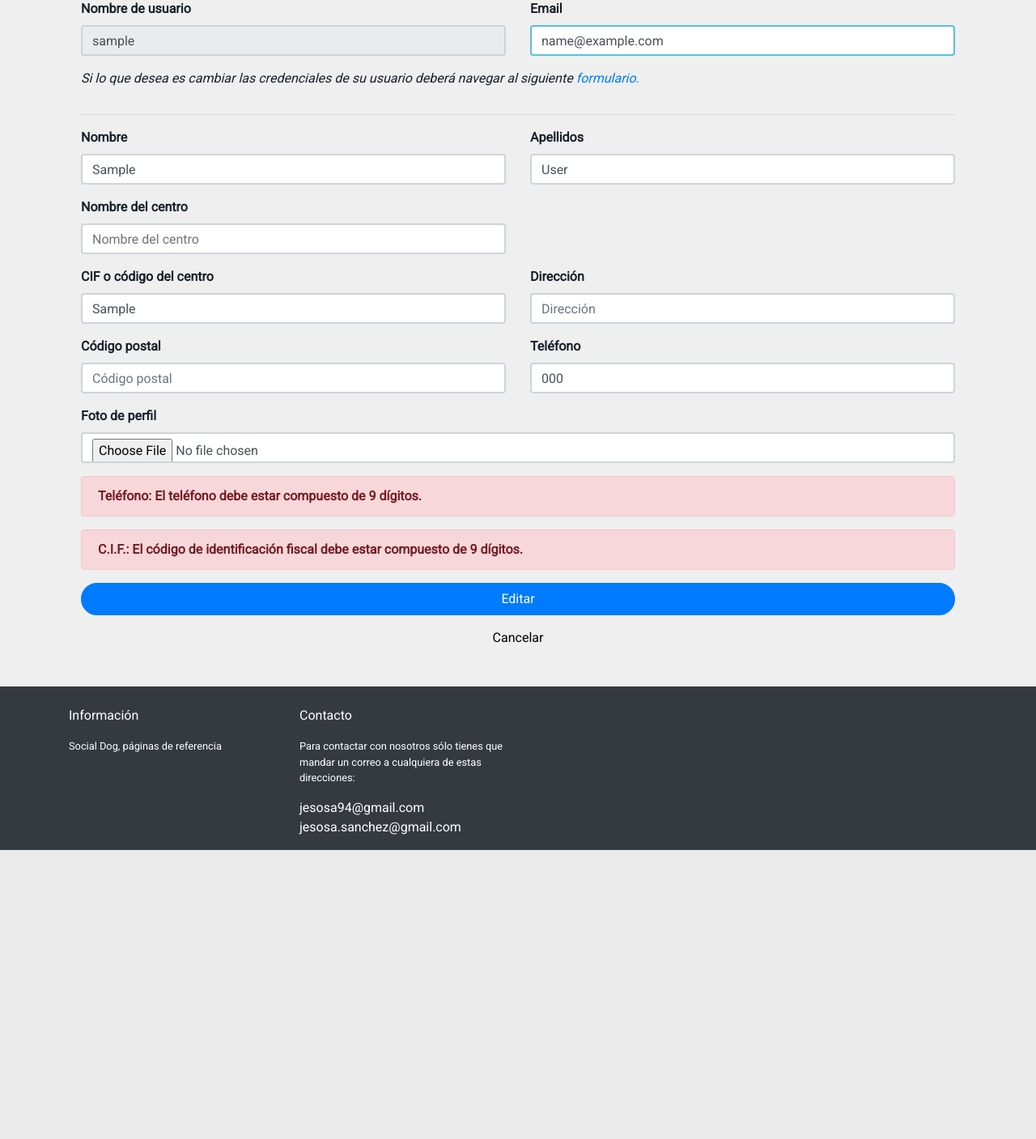
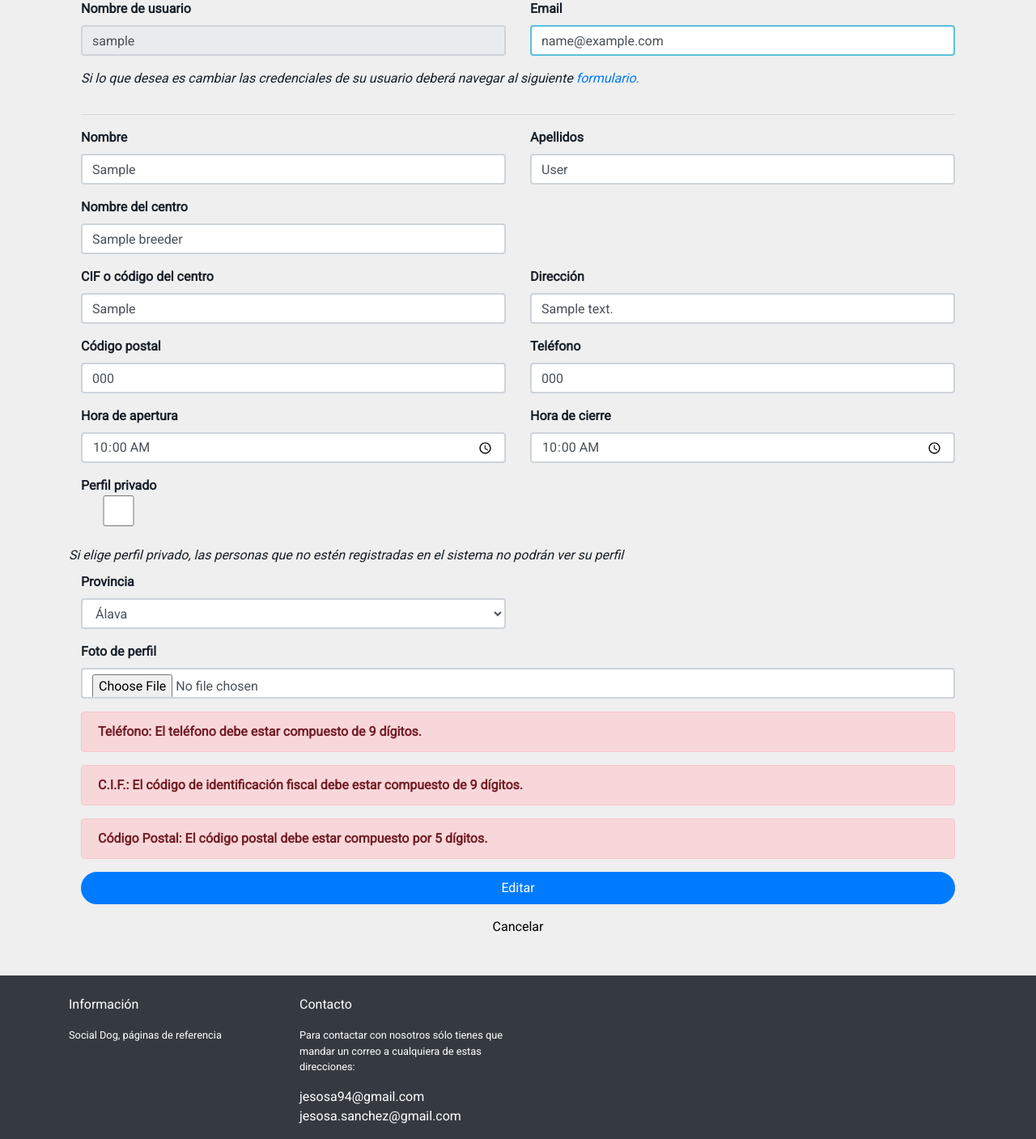
Before and after one commit to jessossan/TFG, a Django app: page /actors/breeder/edit/profile in a window 1280 px wide. Shown: the part 161-1568 px from the top of the page at 81% size. Before the commit the page ends 1211 px from the top, so only its background shows below. Run offline with Django 3.2, Linux system fonts and the light colour scheme; a user stored in the database is signed in; data comes from the database, SQL or seed files in the repository; tables that the repository leaves empty hold one stand-in row (values such as "Sample post"); grey boxes marked "Sample" are stand-in pictures; some libraries are stand-ins or nearby versions.

Commit message:
edición del perfil de criador, a falta de modificación de razas #28

```diff
--- a/socialDog/actors/forms.py
+++ b/socialDog/actors/forms.py
@@ -3,6 +3,7 @@ from django.core.validators import RegexValidator
 from actors.models import validate
 from django.contrib.auth.models import User
 
+from breeds.models import Breed
 from provinces.models import Province
 
 """USUARIO""" # USUARIO
@@ -84,6 +85,15 @@ class EditBreederProfile(forms.Form):
                           validators=[RegexValidator(regex=r'^([G]{1})(\d{8})$',
                                                      message='El código de identificación fiscal debe estar compuesto de 9 dígitos.')],
                           label="C.I.F.")
+    opening = forms.TimeField(label='Hora de apertura')
+    closing = forms.TimeField(label='Hora de cierre')
+    address = forms.CharField(max_length=50, label='Dirección')
+    private = forms.BooleanField(label='Perfil privado', required=False)
+    postalCode = forms.CharField(max_length=5, validators=[RegexValidator(regex=r'^(\d{5})$',
+                                                                          message='El código postal debe estar compuesto por 5 dígitos.'), ],
+                                 label='Código Postal')
+    centerName = forms.CharField(max_length=50, label="Nombre del centro")
+    province = forms.ModelChoiceField(queryset=Province.objects.all(), empty_label=None, label='Provincia')
 
 
 class EditBreederPass(forms.Form):
--- a/socialDog/actors/templates/breeders/editBreederProfile.html
+++ b/socialDog/actors/templates/breeders/editBreederProfile.html
@@ -83,6 +83,43 @@
                                        placeholder="Tel&#233;fono" value="{{ form.phone.value|default:'' }}" required/>
                             </div>
 
+                            <div class="col-xs-6 col-md-6 form-group">
+                                <label for="opening" class="control-label">Hora de apertura</label>
+                                <input type=time class="form-control" name="opening" id="opening" placeholder="Hora de apertura"
+                                       value="{{ breeder.opening|time:'H:i' }}" required/>
+                            </div>
+
+                            <div class="col-xs-6 col-md-6 form-group">
+                                <label for="closing" class="control-label">Hora de cierre</label>
+                                <input type=time  class="form-control" name="closing" id="closing" placeholder="Hora de cierre"
+                                   value="{{ breeder.closing|time:'H:i'}}"required/>
+                            </div>
+
+                            {% if breeder.private == True %}
+                            <div class="col-xs-12 col-md-12 form-group">
+                                <label for="private" class="control-label">Perfil privado
+                                    <input type=checkbox checked class="form-control" name="private" id="private" /></label>
+                            </div>
+                            {% else %}
+                            <div class="col-xs-12 col-md-12 form-group">
+                                <label for="private2" class="control-label">Perfil privado
+                                    <input type=checkbox class="form-control" name="private2" id="private2" /></label>
+                            </div>
+                            {% endif %}
+                                <i>Si elige perfil privado, las personas que no estén registradas en el sistema no podrán ver su perfil</i>
+                            <hr/>
+
+                            <div class="col-xs-6 col-md-6 form-group">
+                                <label for="province" class="control-label">Provincia</label>
+                                <select class="form-control" id="province" name="province" required>
+                                    <!-- Si viene de validacion, pinta la anterior -->
+                                        <option value="{{ breeder.province.id }}" selected="selected">{{ breeder.province.name }}</option>
+                                        {% for p in provincesAux %}
+                                            <option value="{{ p.id }}">{{ p.name }}</option>
+                                        {% endfor %}
+                                </select>
+                            </div>
+
                             <div class="col-xs-12 col-md-12 form-group">
                                 <label for="photo" class="control-label">Foto de perfil</label>
                                 <input class="form-control" name="photo" id="photo" type="file"
@@ -95,9 +132,12 @@
                         {% if form.errors %}
                             {% for field in form %}
                                 {% for error in field.errors %}
-                                    <div class="alert alert-danger">
-                                        <strong>{{ field.label }}: {{ error|escape }}</strong>
-                                    </div>
+                                    <!--Evita el error de provincia, ya que se guarda correctamente -->
+                                    {% if field.label != "Provincia" %}
+                                        <div class="alert alert-danger">
+                                            <strong>{{ field.label }}: {{ error|escape }}</strong>
+                                        </div>
+                                    {% endif %}
                                 {% endfor %}
                             {% endfor %}
                             {% for error in form.non_field_errors %}
--- a/socialDog/actors/views.py
+++ b/socialDog/actors/views.py
@@ -7,7 +7,7 @@ from django.contrib.auth.decorators import login_required
 # Create your views here.
 from stdnum.es import cif
 
-from actors.decorators import user_is_customer, user_is_association
+from actors.decorators import user_is_customer, user_is_association, user_is_breeder
 from actors.forms import EditBreederPass, EditBreederProfile, EditCustomerPass, EditCustomerProfile, \
     EditAssociationProfile, EditAssociationPass
 from provinces.models import Province
@@ -118,6 +118,8 @@ def edit_pass_customer(request):
 
 """CRIADOR""" # CRIADOR
 
+@login_required(login_url='/login/')
+@user_is_breeder
 def edit_profile_breeder(request):
     """
     Edición del perfil Breeder
@@ -151,32 +153,53 @@ def edit_profile_breeder(request):
             email = form.cleaned_data["email"]
             photo = form.cleaned_data["photo"]
             cif = form.cleaned_data["cif"]
+            opening = form.cleaned_data["opening"]
+            closing = form.cleaned_data["closing"]
+            address = form.cleaned_data["address"]
+            private = form.cleaned_data["private"]
+            postalCode = form.cleaned_data["postalCode"]
+            centerName = form.cleaned_data["centerName"]
+            province = form.cleaned_data["province"]
 
             breeder.phone = phone
             breeder.photo = photo
             breeder.cif = cif
             breeder.email = email
+            breeder.opening = opening
+            breeder.closing = closing
+            breeder.address = address
+            breeder.private = private
+            breeder.postalCode = postalCode
+            breeder.centerName = centerName
+            breeder.province = province
             breeder.save()
 
             return HttpResponseRedirect('/')
 
     # Si se accede al form vía GET o cualquier otro método
     else:
+        # elimina las provincias duplicadas
+        provincesAux = Province.objects.all().exclude(pk=breeder.province.pk)
+
         dataForm = {'first_name': breeder.userAccount.first_name, 'last_name': breeder.userAccount.last_name,
-                    'email': breeder.userAccount.email,
-                    'phone': breeder.phone, 'cif': breeder.cif, 'photo': breeder.photo}
+                    'email': breeder.userAccount.email,'opening': breeder.opening, 'closing': breeder.closing,
+                    'phone': breeder.phone, 'cif': breeder.cif, 'photo': breeder.photo, 'address': breeder.address,
+                    'private': breeder.private, 'postalCode': breeder.postalCode, 'centerName': breeder.centerName,
+                    'province': breeder.province}
         form = EditBreederProfile(dataForm)
 
     # Datos del modelo (vista)
     data = {
         'form': form,
         'breeder': breeder,
+        'provincesAux': Province.objects.all().exclude(pk=breeder.province.pk),
         'titulo': 'Editar Perfil'
     }
 
     return render(request, 'breeders/editBreederProfile.html', data)
 
-
+@login_required(login_url='/login/')
+@user_is_breeder
 def edit_pass_breeder(request):
     """Edición de la clave del usuario """
     assert isinstance(request, HttpRequest)
```
